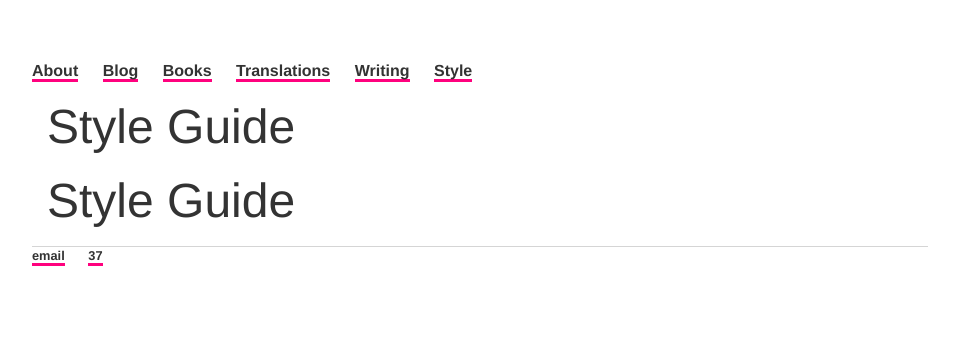
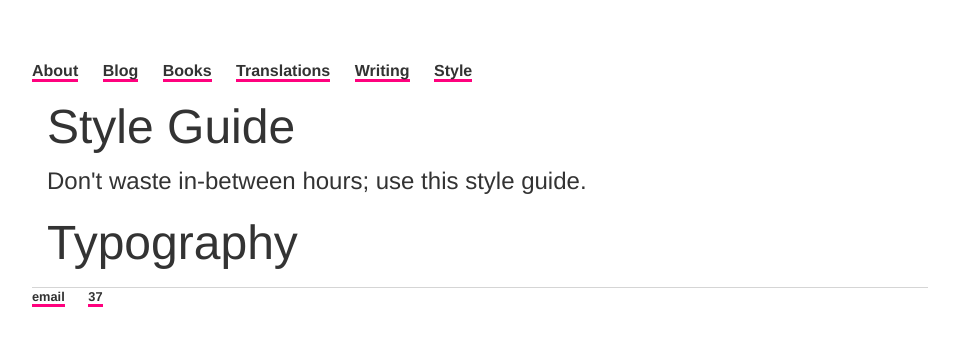
Before and after one commit to ariesti/ariesti.github.io, a Jekyll site: the page built from style/index.html, in a window 1280 px wide. Shown: the top 346 px of the page, without its empty margins (160-1119 px from the left). Built offline with Jekyll 4.4.1, drawn with Linux system fonts in a browser that asks for light colours.

Commit message:
Add initial styles

```diff
--- a/style/index.html
+++ b/style/index.html
@@ -4,9 +4,12 @@ title: Style Guide
 date: 2018-09-13
 permalink: /style/
 ---
+	<div class="style">
+		<p>Don't waste in-between hours; use this style guide.</p>
+	</div>
 
-	<div class="style">
+	<div class="typography">
         	<p>
-        	<h1>Style Guide</h1>
+        	<h1>Typography</h1>
         	</p>
     	</div>
```
